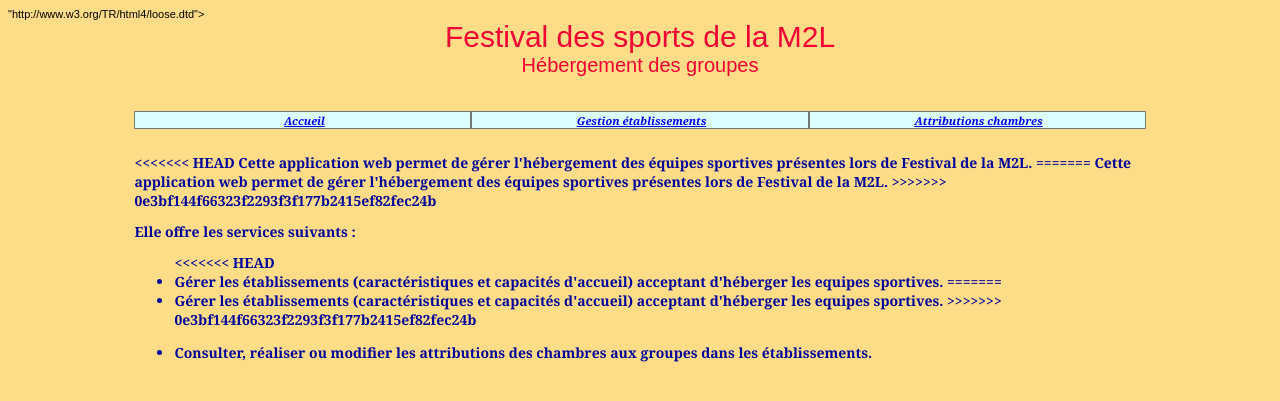
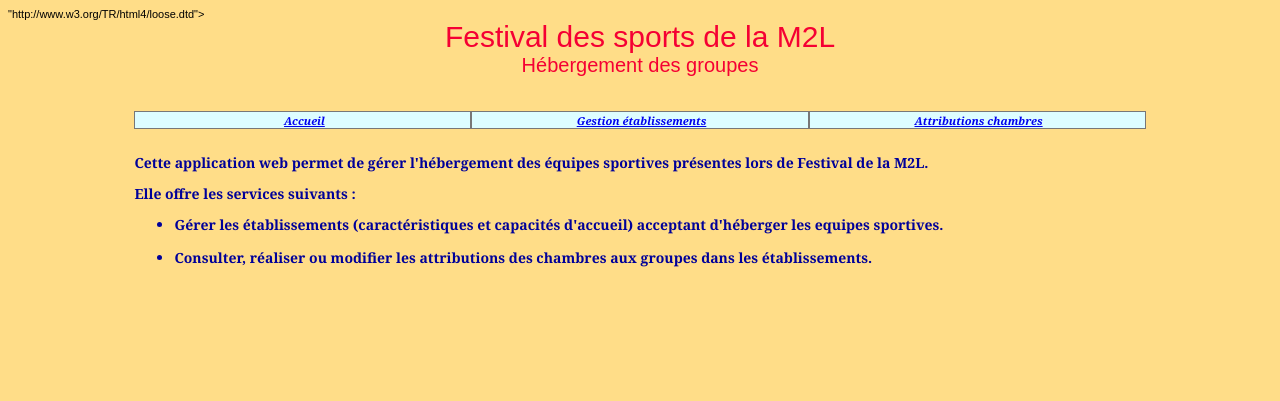
Before and after one commit to xaviergallezot/FESTIVAL, a PHP site: page / in a window 1280 px wide. Shown: the top 401 px of the page. Run offline with PHP 8.4, Linux system fonts and the light colour scheme.

Commit message:
rectification d'erreur bug github

```diff
--- a/index.php
+++ b/index.php
@@ -13,13 +13,10 @@ echo " <br>
    <tr>
 
       <td class='texteAccueil'>
-<<<<<<< HEAD
+
 
          Cette application web permet de gérer l'hébergement des équipes sportives présentes lors de Festival de la M2L.
 
-=======
-         Cette application web permet de gérer l'hébergement des équipes sportives présentes lors de Festival de la M2L.
->>>>>>> 0e3bf144f66323f2293f3f177b2415ef82fec24b
       </td>
 
    </tr>
@@ -55,13 +52,11 @@ echo " <br>
       <td class='texteAccueil'>
 
       <ul>
-<<<<<<< HEAD
+
 
          <li>Gérer les établissements (caractéristiques et capacités d'accueil) acceptant d'héberger les equipes sportives.
 
-=======
-         <li>Gérer les établissements (caractéristiques et capacités d'accueil) acceptant d'héberger les equipes sportives.
->>>>>>> 0e3bf144f66323f2293f3f177b2415ef82fec24b
+
          <p>
 
 	      </p>
```
